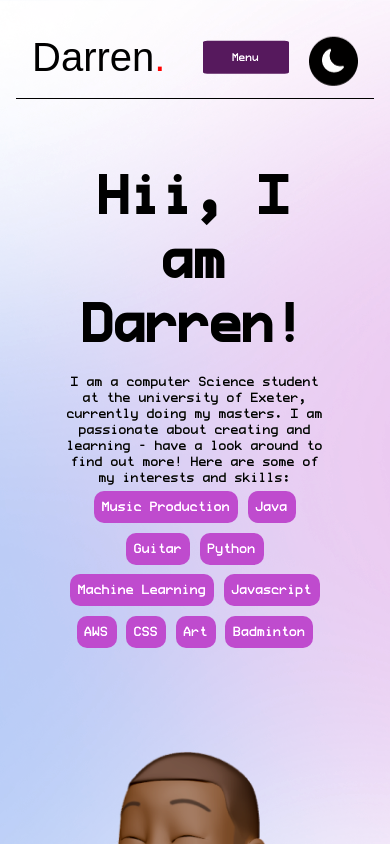
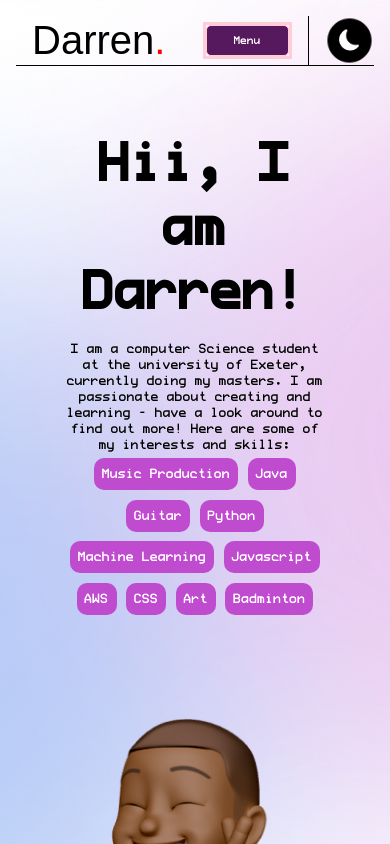
Before and after one commit to FeelingPeachy/personal-site, a React (Vite) app in the folder frontend/: page / in a window 390 px wide. Built offline with nearby package versions, Linux system fonts and the light colour scheme; no server answers; a web font is replaced by a local one.

Commit message:
nav bar fixes to add theme switcher button

```diff
--- a/frontend/src/pages/Navbabr.jsx
+++ b/frontend/src/pages/Navbabr.jsx
@@ -20,6 +20,7 @@ export default function Navbar(){
     }
 
     const handleChangeMode = () => {
+        console.log("click")
         setScreenMode(false)
         //  somehow given change in state, change colour theme
     }
@@ -46,6 +47,9 @@ export default function Navbar(){
 
         {/* drop down menu */}
         {/* need to fix the switch mode in the dropdown nav bar */}
+
+        <div className="mini-nav-wrapper">
+
             <div className="dropdown">
                 <button className="dropbtn">Menu</button>
 
@@ -55,10 +59,13 @@ export default function Navbar(){
                     <a onClick={handleContact}>Contact</a>
                 </div>
 
+            </div>
+
             <div className="mode">
-                <img src='/Display.png'></img>
+                    <img onClick={handleChangeMode} src='/Display.png'></img>
             </div>
         </div>
+
 
         </nav>
 
--- a/frontend/src/styles/navbar.css
+++ b/frontend/src/styles/navbar.css
@@ -6,7 +6,7 @@ nav{
     justify-content: space-between;
     align-items: center;
     padding-left: 1rem;
-    /* border: #000 solid; */
+    /* border: #000 solid;  */
 }
 
 nav .logo{
@@ -99,6 +99,8 @@ nav button {
     border: 2px solid var(--base-col-dark);
     position: relative;
     overflow: hidden;
+    border: pink solid 0.1rem;
+
 
 }
 
@@ -124,30 +126,53 @@ nav button:hover {
 }
 
 
+.mode{
+    /* border: red solid 100px; */
+    padding-left: 1rem;
+    height: 100%;
+    border-left: #000 solid 0.01rem;
+    display: flex;
+    justify-content: center;
+    align-items: center;
+}
+
+.mode img {
+    transform: scale(0.9);
+}
+
+
+
+.mini-nav-wrapper{
+    width: 100%;
+    /* border: #000 solid; */
+    display: flex;
+    justify-content: flex-end;
+    align-items: center;
+}
+
+
 .dropdown{
     position: relative;
-    /* display: inline-block; */
-    padding: 0;
-    margin: 0;
+    margin-right: 1rem;
     display: none;
-    /* border: solid red; */
-    width: 50%;
+    width: 40%;
+    border: pink solid;
 
 }
 
 .dropdown button{
-    width: 50%;
-    border-radius: 5%;
-    transform: translateY(75%);
+    width: 100%;
+    border-radius: 5px;
+    /* transform: translateY(75%); */
 
 }
 
 .dropdown  .dropdown-content {
-    transform: translateY(20%);
+    /* transform: translateY(20%); */
     display: none;
     position: absolute;
     background-color: #f1f1f1;
-    width: 50%;
+    width: 100%;
     box-shadow: 0px 8px 16px 0px rgba(0,0,0,0.2);
     z-index: 1000;
 }
@@ -162,23 +187,11 @@ nav button:hover {
 
 
   .dropdown-content a:hover {background-color: #ddd;}
-  .dropdown:hover .dropdown-content {display: block;}
+  .dropdown:hover .dropdown-content {display: block;
+
+}
 
 
-
-.mode{
-    padding-left: 1rem;
-    height: 100%;
-    /* background: #000; */
-    border-left: #000 solid 0.01rem;
-    display: flex;
-    justify-content: center;
-    align-items: center;
-}
-
-.mode img {
-
-}
 
 @media (max-width:500px) {
     nav .nav-links{
@@ -189,14 +202,10 @@ nav button:hover {
         display: block;
     }
 
-    .mode{
+}
 
-
-        transform: translateY(-25%);
-        justify-content: flex-end;
-        /* border-left: solid black; */
-        border: none;
-        margin-right: 1rem;
-
+@media (min-width:500px) {
+    .mini-nav-wrapper{
+        display: none;
     }
 }
```
Lines whose indentation alone changed are shown as unchanged.
